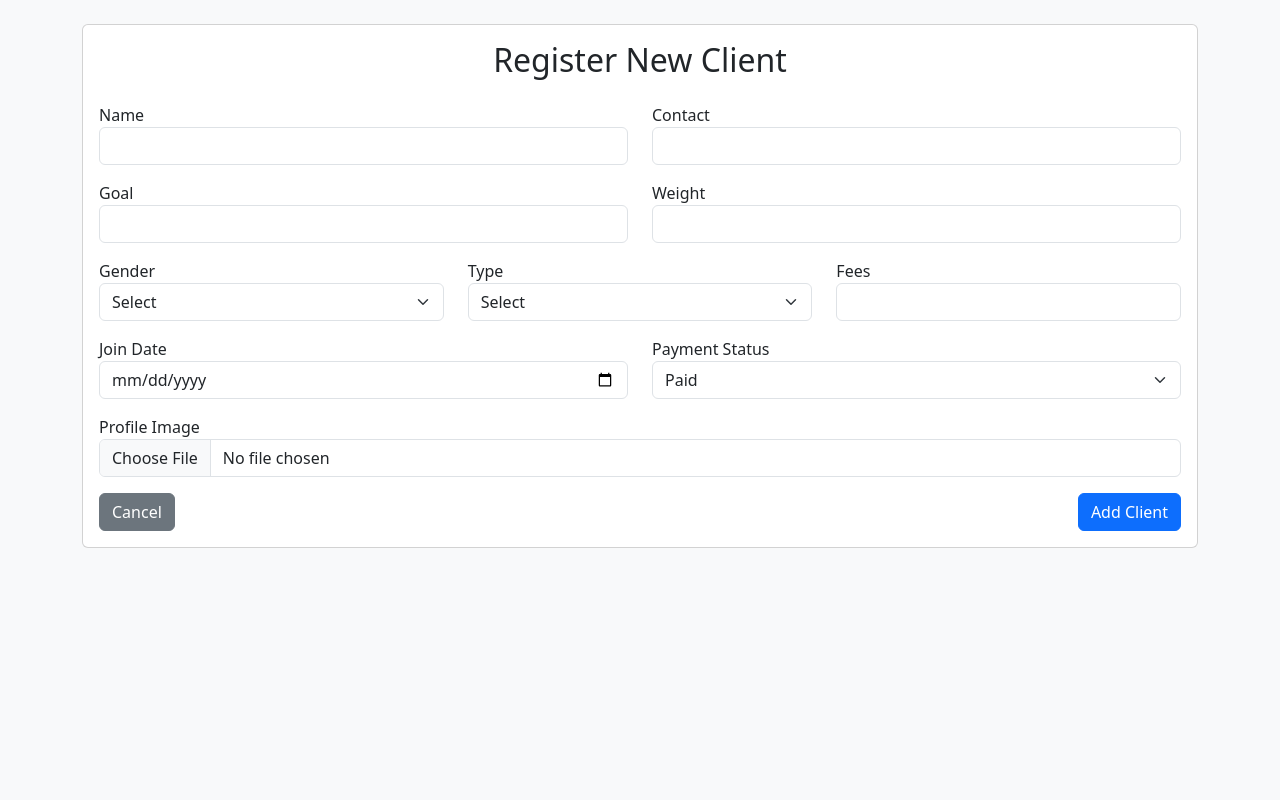
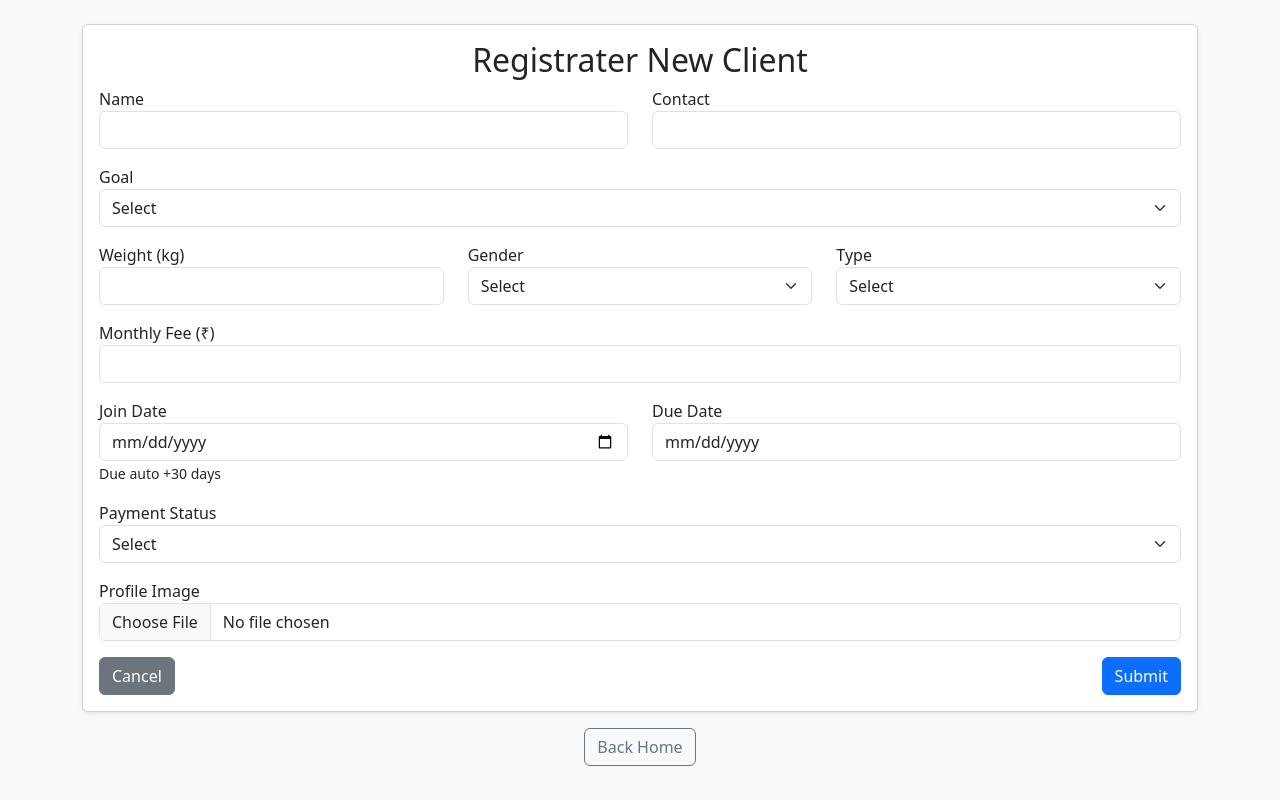
Before and after one commit to sivaganga9786/s3Gym, a Flask app: page /add in a window 1280 px wide. Run offline with Flask 3, Linux system fonts and the light colour scheme; the visitor is signed in with stand-in values (Sample User, id 1).

Commit message:
changes are made in add client file

```diff
--- a/templates/add_client.html
+++ b/templates/add_client.html
@@ -4,35 +4,48 @@
   <meta charset="UTF-8">
   <title>Add Client</title>
   <link href="https://cdn.jsdelivr.net/npm/bootstrap@5.3.0/dist/css/bootstrap.min.css" rel="stylesheet">
+  <style>
+    .preview-img {
+      max-height: 100px;
+      display: none;
+      border: 1px solid #ddd;
+      border-radius: 8px;
+      margin-top: 10px;
+    }
+  </style>
 </head>
 <body class="bg-light p-4">
   <div class="container">
-    <div class="card">
+    <div class="card shadow-sm">
       <div class="card-body">
-        <h2 class="text-center mb-4">Register New Client</h2>
+        <h2 class="card-title text-center">Registrater New Client</h2>
         <form method="POST" enctype="multipart/form-data">
-          <div class="row mb-3">
-            <div class="col">
+          <div class="row">
+            <div class="col-md-6 mb-3">
               <label>Name</label>
               <input name="name" class="form-control" required>
             </div>
-            <div class="col">
+            <div class="col-md-6 mb-3">
               <label>Contact</label>
               <input name="contact" class="form-control" required>
             </div>
           </div>
-          <div class="row mb-3">
-            <div class="col">
+          <div class="mb-3">
             <label>Goal</label>
-              <input name="goal" class="form-control">
+            <select name="goal" class="form-select" id="goalSelect" onchange="calcFee()" required>
+              <option value="">Select</option>
+              <option value="strength_cardio">Strength and Cardio</option>
+              <option value="personal_training">Personal Training</option>
+              <option value="Fitness_Training">Fitness Training </option>
+              <option value="strength">Strength</option>
+            </select>
           </div>
-            <div class="col">
-              <label>Weight</label>
-              <input name="weight" type="number" class="form-control" step="0.1" min="50" max="110">
+          <div class="row">
+            <div class="col-md-4 mb-3">
+              <label>Weight (kg)</label>
+              <input name="weight" type="number" class="form-control" step="0.1" min="50" max="110" required>
             </div>
-          </div>
-          <div class="row mb-3">
-            <div class="col">
+          <div class="col-md-4 mb-3">
               <label>Gender</label>
               <select name="gender" class="form-select" required>
                 <option value="">Select</option>
@@ -40,43 +53,105 @@
                 <option>Female</option>
               </select>
             </div>
-            <div class="col">
+            <div class="col-md-4 mb-3">
               <label>Type</label>
-              <select name="client_type" class="form-select" required>
+              <select name="client_type" id="clientType" class="form-select" onchange="calcFee()" required>
                 <option value="">Select</option>
                 <option value="student">Student</option>
                 <option value="general">General</option>
               </select>
             </div>
-            <div class="col">
-              <label>Fees</label>
-              <input name="fees" type="number" class="form-control">
+          </div>
+
+          <div class="mb-3">
+            <label>Monthly Fee (₹)</label>
+            <input name="fees" id="fees" readonly class="form-control">
+          </div>
+
+
+           <div class="row">
+            <div class="col-md-6 mb-3">
+              <label>Join Date</label>
+              <input name="join_date" id="join_date" type="date" class="form-control" onchange="setDue()" required>
+              <small>Due auto +30 days</small>
+            </div>
+            <div class="col-md-6 mb-3">
+              <label>Due Date</label>
+              <input name="payment_due_date" id="payment_due_date" type="date" class="form-control" readonly required>
             </div>
           </div>
-          <div class="row mb-3">
-            <div class="col">
-              <label>Join Date</label>
-              <input name="join_date" type="date" class="form-control" required>
-            </div>
-            <div class="col">
+
+          <div class="mb-3">
             <label>Payment Status</label>
             <select name="payment_status" class="form-select" required>
+              <option value="">Select</option>
               <option value="paid">Paid</option>
               <option value="unpaid">Unpaid</option>
             </select>
           </div>
-          </div>
           <div class="mb-3">
             <label>Profile Image</label>
-            <input type="file" name="profile_image" class="form-control">
+            <input name="profile_image" type="file" accept="image/*" class="form-control" onchange="preview(this)">
+            <img id="imagePreview" class="preview-img">
           </div>
+
           <div class="d-flex justify-content-between">
             <a href="{{ url_for('index') }}" class="btn btn-secondary">Cancel</a>
-            <button class="btn btn-primary">Add Client</button>
+            <button class="btn btn-primary">Submit</button>
           </div>
         </form>
       </div>
     </div>
+    <div class="text-center mt-3">
+      <a href="{{ url_for('home') }}" class="btn btn-outline-secondary">Back Home</a>
     </div>
+  </div>
+  <script>
+    function setDue() {
+      const jd = document.getElementById('join_date').value;
+      if (jd) {
+        const d = new Date(jd);
+        d.setDate(d.getDate() + 30);
+        document.getElementById('payment_due_date').value = d.toISOString().split('T')[0];
+      }
+    }
+
+    function calcFee() {
+      const type = document.getElementById('clientType').value;
+      const goal = document.getElementById('goalSelect').value;
+
+      let fee = 0;
+
+      if (goal === "personal_training") {
+        fee = 5000;
+      } else if (goal === "strength_cardio") {
+        if (type === "student") {
+          fee = 1100;
+        } else if (type === "general") {
+          fee = 1300;
+        }
+      } else {
+        if (type === "student") {
+          fee = 800;
+        } else if (type === "general") {
+          fee = 1000;
+        }
+      }
+
+      document.getElementById('fees').value = fee;
+    }
+
+    function preview(input) {
+      if (input.files && input.files[0]) {
+        const reader = new FileReader();
+        reader.onload = function (e) {
+          const img = document.getElementById('imagePreview');
+          img.src = e.target.result;
+          img.style.display = 'block';
+        };
+        reader.readAsDataURL(input.files[0]);
+      }
+    }
+  </script>
 </body>
 </html>
```
Lines whose indentation alone changed are shown as unchanged.
